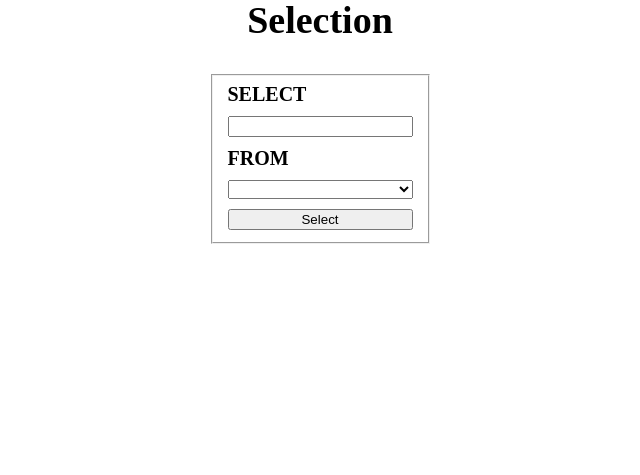
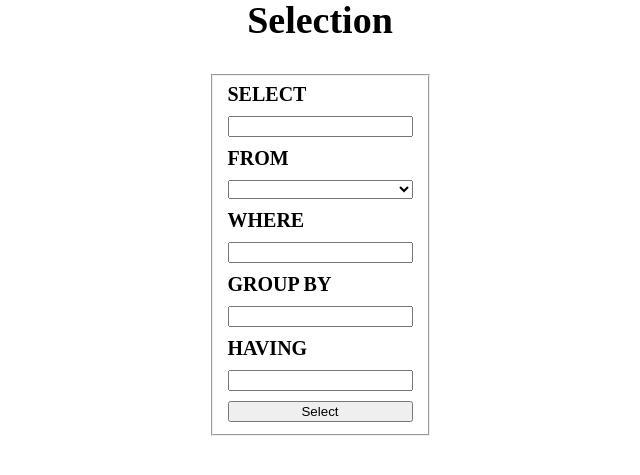
Before and after one commit to denizumuteser/CS306-Project, a PHP site: page /selection.php in a window 1280 px wide. Shown: the part 182-657 px from the top of the page, without its empty margins (320-960 px from the left). Run offline with PHP 8.4, Linux system fonts and the light colour scheme.

Commit message:
updated select.php and selection.php

```diff
--- a/selection.php
+++ b/selection.php
@@ -32,6 +32,15 @@
                     <option value="timeslot">TimeSlot</option>
                 </select>
 
+                <label for="fselectwhere">WHERE</label>
+                <input type="text", id="fselectwhere", name="fselectwhere">
+
+                <label for="fselectgroupby">GROUP BY</label>
+                <input type="text", id="fselectgroupby", name="fselectgroupby">
+
+                <label for="fselecthaving">HAVING</label>
+                <input type="text", id="fselecthaving", name="fselecthaving">
+
                 <button type="submit">Select</button>
 
             </fieldset>
```
Also changed, not shown: select.php (+6 -3 lines).
